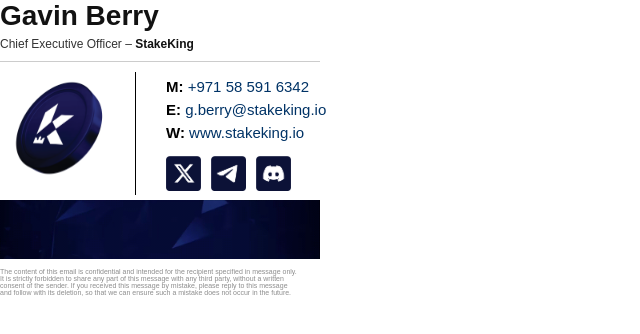
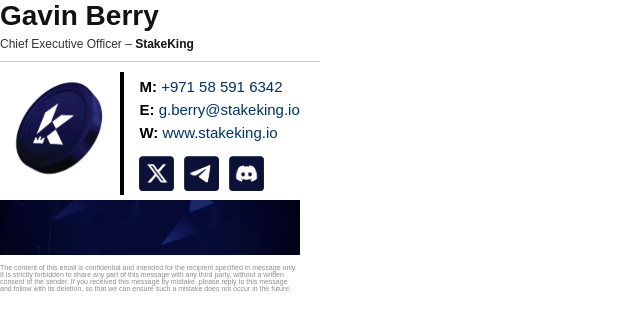
Before and after one commit to QasimAfaq/-King, a plain HTML site: page index.html in a window 1280 px wide. Shown: the whole page, without its empty margins (0-640 px from the left). Drawn offline with Linux system fonts and the light colour scheme.

Commit message:
index.html

```diff
--- a/index.html
+++ b/index.html
@@ -25,20 +25,20 @@
       <hr style="border:0; border-top:1px solid #ccc;width: 320px; margin:10px 0;">
     </div>
 
-    <!-- Middle Section (Coin + Contact) -->
-<div style="display:flex; align-items:flex-start;">
-
-  <!-- Coin Icon with Animation -->
-  <div style="flex:0 0 120px; margin-top: 15px; display:flex; justify-content:center; align-items:flex-start;">
+<!-- Middle Section -->
+<table cellpadding="0" cellspacing="0" border="0" style="width:100%;">
+  <tr valign="top">
+    <!-- Left (Coin) -->
+    <td style="width:120px; text-align:center; padding-top:15px;">
       <img src="coin.png" alt="Coin"
            style="width:100px; height:auto; animation: floatCoin 2s ease-in-out infinite;">
-  </div>
+    </td>
 
-  <!-- Vertical Divider -->
-  <div style="width:1px; background:#000; margin:0 15px; align-self:stretch;"></div>
+    <!-- Divider -->
+    <td style="width:1px; background-color:#000;">&nbsp;</td>
 
-  <!-- Contact Info + Socials -->
-  <div style="flex:1; padding-left:15px;">
+    <!-- Right (Contact Info) -->
+    <td style="padding-left:15px;">
       <p style="margin:6px 0; font-size:15px;">
         <b>M:</b> <a href="tel:+971585916342" style="text-decoration:none; color:#003366;">+971 58 591 6342</a>
       </p>
@@ -50,17 +50,20 @@
       </p>
 
       <!-- Social Icons -->
-    <div style="margin-top:10px; display:flex; gap:10px;">
-      <a href="#"><img src="x.png" alt="X" style="width:35px; height:35px;"></a>
-      <a href="#"><img src="tele.png" alt="Telegram" style="width:35px; height:35px;"></a>
-      <a href="#"><img src="discord.png" alt="Discord" style="width:35px; height:35px;"></a>
-    </div>
-  </div>
-</div>
+      <table cellpadding="0" cellspacing="0" border="0">
+        <tr>
+          <td style="padding-right:10px;"><a href="#"><img src="x.png" alt="X" style="width:35px; height:35px;"></a></td>
+          <td style="padding-right:10px;"><a href="#"><img src="tele.png" alt="Telegram" style="width:35px; height:35px;"></a></td>
+          <td><a href="#"><img src="discord.png" alt="Discord" style="width:35px; height:35px;"></a></td>
+        </tr>
+      </table>
+    </td>
+  </tr>
+</table>
 
     <!-- Bottom Banner -->
     <div style="margin-top:5px;">
-      <img src="1.gif" alt="StakeKing Banner" style="width:320px; height:auto;">
+      <img src="1.gif" alt="StakeKing Banner" style="width:300px; height:auto;">
     </div>
 
     <!-- Disclaimer -->
```
Lines whose indentation alone changed are shown as unchanged.
